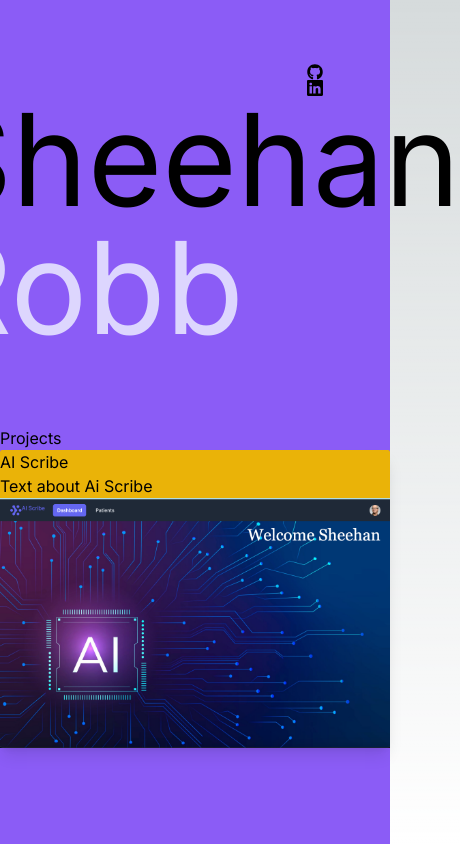
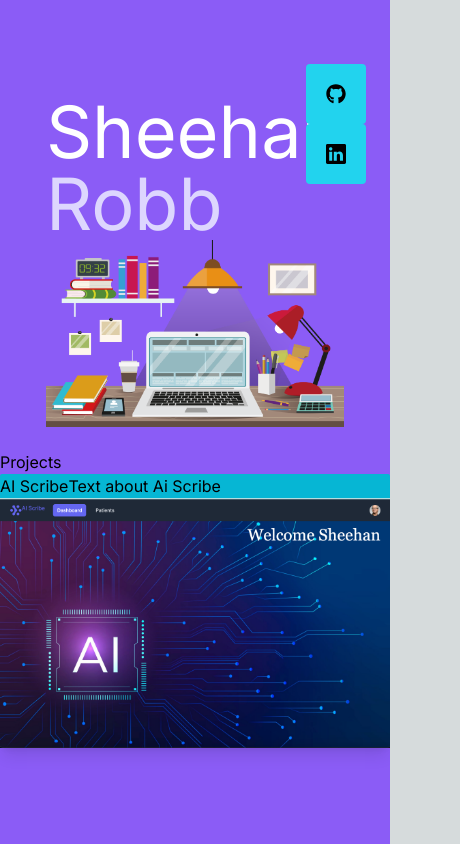
Before and after one commit to sheehanrobb/portfolio, a Next.js app: page / in a window 390 px wide. Shown: the whole page, 460 px wide, since content can reach past the window. Built offline with nearby package versions, Linux system fonts and the light colour scheme.

Commit message:
added styling, img, and project component. Working on responsive design

```diff
--- /dev/null
+++ b/app/components/AiScribeProject.tsx
@@ -0,0 +1,16 @@
+import React from "react";
+
+export default function AiScribeProject() {
+    return (
+        <div className="flex flex-wrap">
+            <h1>Projects</h1>
+            <div className="flex flex-grow color bg-cyan-500 rounded-sm shadow-lg w-screen">
+                <div className="flex flex-wrap">
+                    <h2>AI Scribe</h2>
+                    <p>Text about Ai Scribe</p>
+                    <img src="AI-Scribe-Screenshot.png" alt="picture of AI Scribe" width={400} height={300}></img>
+                </div>
+            </div>
+        </div>
+    )
+}
--- /dev/null
+++ b/app/components/Name.tsx
@@ -0,0 +1,21 @@
+import React from "react";
+
+export default function Name() {
+
+return (
+  <div className="flex">
+    <div className="flex-col">
+      <h1 className="sm: text-7xl md:text-8xl lg:text-9xl text-white">
+        Sheehan
+      </h1>
+      <h2 className="sm: text-7xl md:text-8xl lg:text-9xl text-violet-200 ">
+        Robb
+      </h2>
+      <img src="./computer-setup.png"></img>
+    </div>
+    <div className="">
+
+    </div>
+  </div>
+);
+}
--- a/app/components/NavBar.tsx
+++ b/app/components/NavBar.tsx
@@ -19,15 +19,16 @@ function classNames(...classes: string[]) {
 
 const socials = [
     {name: "GitHub", href: "https://github.com/sheehanrobb", icon: <FaGithub/>},
-    {name: "LinkedIn", href: "https://www.linkedin.com/in/sheehanrobb/", icon: <BsLinkedin/>},
+    {name: "LinkedIn", href: "https://www.linkedin.com/in/sheehan-robb-a9632098/", icon: <BsLinkedin/>},
 ]
 
 export default function NavBar() {
   return (
-    <div className="fixed top-16 w-56 text-right">
-      <Menu as="div" className="relative inline-block text-left">
+
+      <div className="flex fixed top-16 w-screen">
+        <Menu as="div" className="relative inline-block">
           <div>
-          <div className="flex flex-1 items-center justify-center sm:items-stretch sm:justify-start">
+            <div className="flex flex-1 items-center justify-start sm:items-stretch sm:justify-start">
               <div className="hidden sm:ml-6 sm:block">
                 <div className="flex space-x-4">
                   {navigation.map((item) => (
@@ -35,35 +36,33 @@ export default function NavBar() {
                       key={item.name}
                       href={item.href}
                       className={classNames(
-                          item.current ? 'bg-violet-500 text-white' : 'text-grey-300 hover:bg-indigo-300 hover:text-white',
-                          'rounded-md px-3 py-2 text-sm font-medium'
+                        item.current
+                          ? "bg-violet-500 text-white"
+                          : "text-grey-300 hover:bg-indigo-300 hover:text-white",
+                        "rounded-md px-3 py-2 text-sm font-medium"
                       )}
-                        aria-current={item.current ? 'page' : undefined}
+                      aria-current={item.current ? "page" : undefined}
                     >
                       {item.name}
-
                     </a>
                   ))}
                 </div>
               </div>
             </div>
           </div>
-        <div className="fixed top-16 flex flex-1 items-right">
+        </Menu>
+        <div className="flex flex-1 justify-end px-6">
           <div>
             {socials.map((item) => (
-                    <a
-                        key={item.name}
-                        href={item.href}
-                        >
+              <a key={item.name} href={item.href}>
+                <div className="bg-cyan-400 p-5 rounded text-xl">
                   {item.icon}
+                </div>
               </a>
-
             ))}
           </div>
-
+        </div>
       </div>
 
-      </Menu>
-    </div>
-  )
+  );
 }
--- a/app/components/ProjectsDiv.tsx
+++ /dev/null
@@ -1,14 +0,0 @@
-import React from "react";
-
-export default function ProjectsDiv() {
-    return (
-        <div>
-            <h1>Projects</h1>
-            <div className="color bg-yellow-500 rounded-sm shadow-lg w-screen">
-                <h2>AI Scribe</h2>
-                <p>Text about Ai Scribe</p>
-                <img src="AI-Scribe-Screenshot.png" alt="picture of AI Scribe" width={400} height={300}></img>
-            </div>
-        </div>
-    )
-}
--- a/app/page.tsx
+++ b/app/page.tsx
@@ -1,17 +1,15 @@
 'use client'
 
+import Name from "./components/Name"
 import NavBar from "./components/NavBar"
-import ProjectsDiv from "./components/ProjectsDiv"
+import AiScribeProject from "./components/AiScribeProject"
 
 export default function Home() {
   return (
     <main className="flex min-h-screen flex-col items-center justify-between p-24 bg-violet-500">
       <NavBar />
-      <div>
-        <h1 className="text-9xl flex-row">Sheehan</h1>
-        <h2 className="text-9xl text-violet-200 flex-row">Robb</h2>
-      </div>
-      <ProjectsDiv />
+      <Name />
+      <AiScribeProject />
 
 
     </main>
```
Also changed, not shown: public/computer-setup.png (added). Lines whose indentation alone changed are shown as unchanged.
